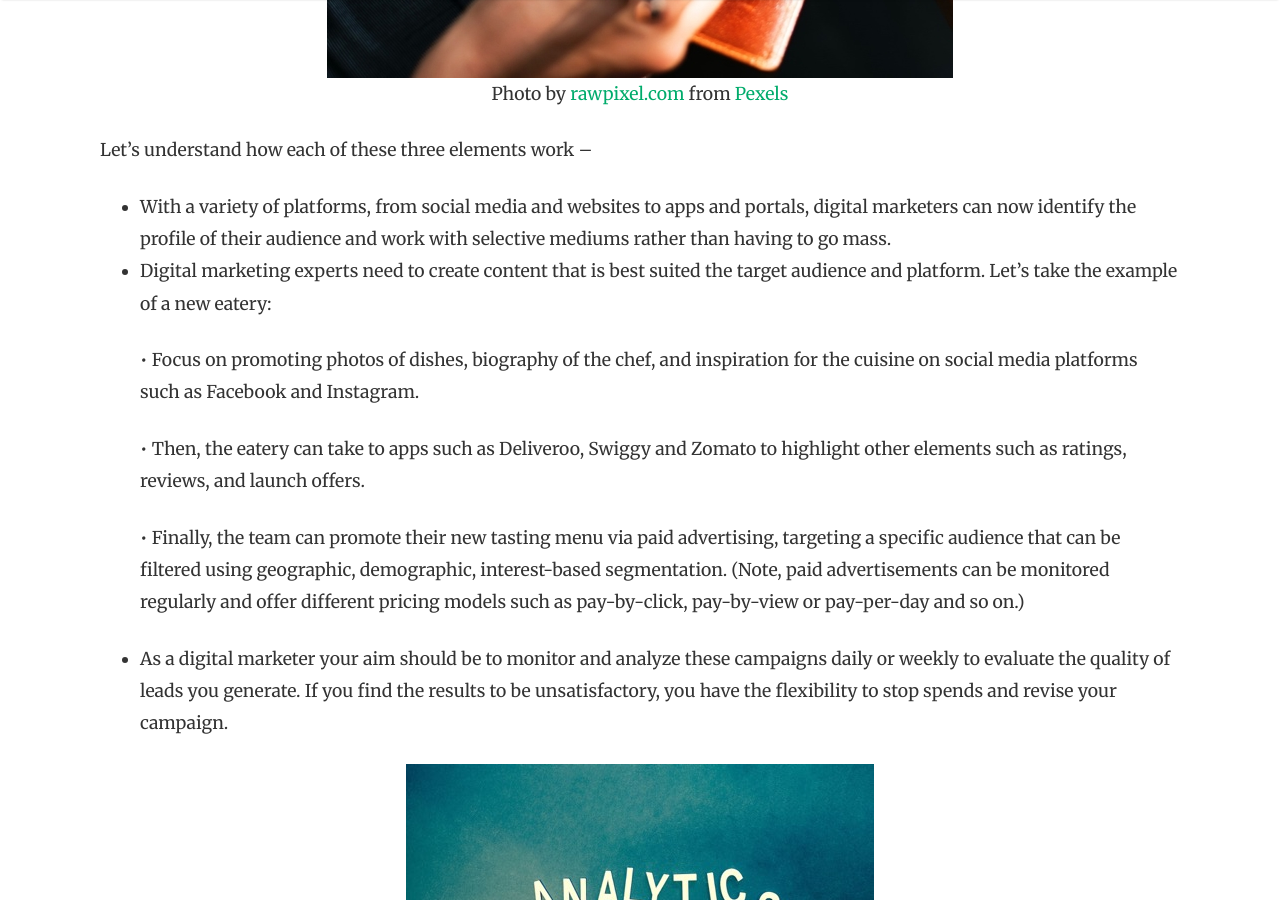
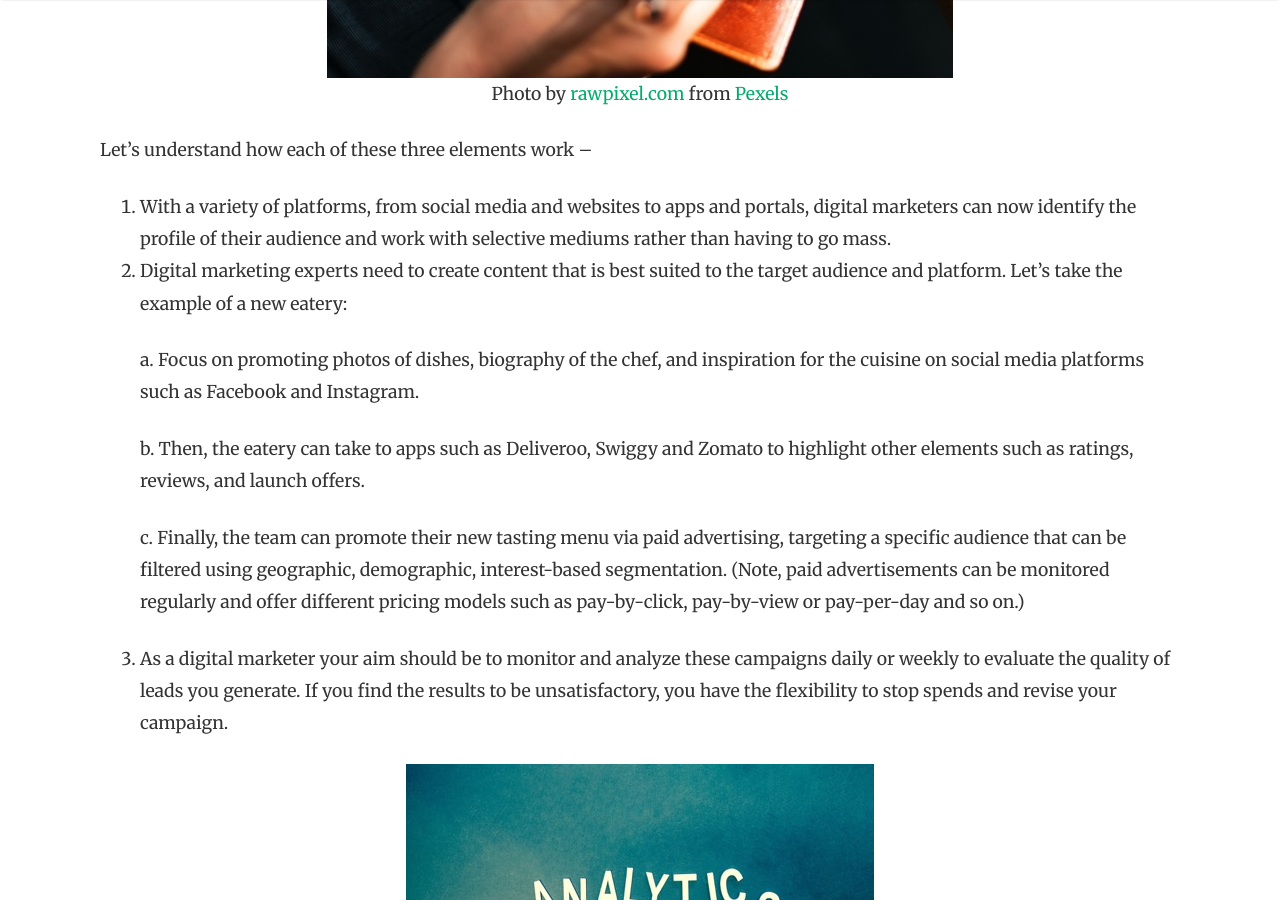
Before and after one commit to lore-blog/lore-blog.github.io, a Jekyll site: the page built from _posts/2019-10-11-digital-marketing2.md, in a window 1280 px wide and 900 px high, scrolled down 5645 px. Built offline with Jekyll 4.4.1, drawn with Linux system fonts in a browser that asks for light colours; nearby versions of some CDN libraries; some of the changed lines change nothing that is shown; some of the changed text lies outside the part shown.

```diff
--- a/_posts/2019-10-11-digital-marketing2.md
+++ b/_posts/2019-10-11-digital-marketing2.md
@@ -6,7 +6,7 @@
 type: blog
 ---
 
-In [part I](https://blog.lore.online/2019/10/04/digital-marketing.html) of this article, we mentioned the perks of digital over traditional marketing. We also talked about how marketing any business across online platforms goes beyond just leveraging Instagram and Snapchat. As we dive deeper, we will touch on understanding the consumer funnel, assessing social media marketing options and catering to the right target audience. By the end of this article, you will have perspective to guide you through the unpredictable currents of the vast digital ocean and better understand if digital marketing is a field you want to explore even further.
+In [part I](https://blog.lore.online/2019/10/04/digital-marketing.html){:target="\_blank"} of this article, we mentioned the perks of digital over traditional marketing. We also talked about how marketing any business across online platforms goes beyond just leveraging Instagram and Snapchat. As we dive deeper, we will touch on understanding the consumer funnel, assessing social media marketing options and catering to the right target audience. By the end of this article, you will have perspective to guide you through the unpredictable currents of the vast digital ocean and better understand if digital marketing is a field you want to explore even further.
 
 **Understanding the consumer funnel**
 
@@ -14,7 +14,7 @@
 
 ![digital-marketing-2](/assets/images/articles/dm2-image1.jpg){:class="img-center"}
 
-That is, you need to drive **awareness** with consistent posting on a medium such as Instagram, Facebook, and Twitter. Then, generate **interest** for your product with paid advertisements placed on the right platforms and showcased to the right audience (e.g., consumer products on e-commerce websites and hotels on travel booking websites). Create communication that can address the reason for purchase and build a **connect** with the viewer (e.g., convince the client why they need your insurance for a newly purchased car) so that they can confidently move forward. Lastly, drive action by incentivizing the potential customer – offer direct call to **action** options such as ‘Book Now’, directions to shopping card, or even spot deals, discounts and offers that can accelerate decision making.
+That is, you need to drive **awareness** with consistent posting on a medium such as Instagram, Facebook, and Twitter. Then, generate **interest** for your product with paid advertisements placed on the right platforms and showcased to the right audience (e.g., consumer products on e-commerce websites and hotels on travel booking websites). Create communication that can address the reason for purchase and build a **connect** with the viewer (e.g., convince the client why they need your insurance for a newly purchased car) so that they can confidently move forward. Lastly, drive  **action** by incentivizing the potential customer – offer direct call to action options such as ‘Book Now’, directions to shopping cart, or even spot deals, discounts and offers that can accelerate decision making.
 
 ![digital-marketing-2](/assets/images/articles/dm2-image2.jpg){:class="img-center"}
 <span>Photo by [kaboompics.com](https://www.pexels.com/@kaboompics?utm_content=attributionCopyText&utm_medium=referral&utm_source=pexels){:target="\_blank"} from [Pexels](https://www.pexels.com){:target="\_blank"}</span>{:class="text-center d-block"}
@@ -23,17 +23,17 @@
 
 While investing your energies behind getting the right kind of pictures and videos is important, what you need to learn, and master, is the art of analyzing your efforts. Let’s understand how to best assess social media marketing (SMM).
 When working for a company, open an Instagram or Facebook ‘business’ page that gives you access to a multitude of analytical tools. Study these tools on a regular, consistent basis to understand the following:
-- How many ‘followers’ are engaging with your content via likes, comments and shares.
-- The time of the day your content gets the most engagement. For example, news material is typically consumed from 8am to 11am while fashion content is often consumed from 5pm to 9pm.
-- The days of the week that result in more activity for your company’s marketing activities. Offer consumer-centric content such as contests and giveaways on those days.
+1. How many ‘followers’ are engaging with your content via likes, comments and shares.
+2. The time of the day your content gets the most engagement. For example, news material is typically consumed from 8am to 11am while fashion content is often consumed from 5pm to 9pm.
+3. The days of the week that result in more activity for your company’s marketing activities. Offer consumer-centric content such as contests and giveaways on those days.
 
 ![digital-marketing-2](/assets/images/articles/dm2-image3.jpg){:class="img-center"}
 <span>Photo by [Gerd Altmann](https://pixabay.com/users/geralt-9301){:target="\_blank"} from [Pixabay](https://pixabay.com){:target="\_blank"}</span>{:class="text-center d-block"}
 
 Another tool for digital amplification is to work with influencers who align with your brand positioning and digital strategy. Influencers are people who have direct access or connections to your target consumers – in other words, they can influence the behaviors of the very people you would like to have purchase your product or service.
-- To take full advantage of the virality and credibility associated with influencer marketing, first honestly evaluate your product offering and articulate its pros and cons.
-- Then, monitor social media, traditional media, and competitive offerings to understand how consumers interact with brands via intermediaries. For example, beauty brands have a wide variety of fashion and beauty bloggers or influencers available for collaboration to increase product awareness.
-- Finally, engage with an influencer by him or her offering product demo’s and identifying why their perspective aligns with your product and strategy. Be ready with budget numbers, compensation structure, metrics and so forth so that the influencer can get to work immediately.
+1. To take full advantage of the virality and credibility associated with influencer marketing, first honestly evaluate your product offering and articulate its pros and cons.
+2. Then, monitor social media, traditional media, and competitive offerings to understand how consumers interact with brands via intermediaries. For example, beauty brands have a wide variety of fashion and beauty bloggers or influencers available for collaboration to increase product awareness.
+3. Finally, engage with an influencer by him or her offering product demo’s and identifying why their perspective aligns with your product and strategy. Be ready with budget numbers, compensation structure, metrics and so forth so that the influencer can get to work immediately.
 
 Influencer marketing has gained popularity owing to the authenticity it lends to a brand or product. Today’s millennial audience is more interested in reading reviews and viewing actual images of the garment versus professionally shot images uploaded by brands. This is where connecting with influencers helps brands take the product closer to the end user.
 
@@ -59,15 +59,15 @@
 
 Let’s understand how each of these three elements work –
 
--	With a variety of platforms, from social media and websites to apps and portals, digital marketers can now identify the profile of their audience and work with selective mediums rather than having to go mass.
--	Digital marketing experts need to create content that is best suited the target audience and platform. Let’s take the example of a new eatery:
+1.	With a variety of platforms, from social media and websites to apps and portals, digital marketers can now identify the profile of their audience and work with selective mediums rather than having to go mass.
+2.	Digital marketing experts need to create content that is best suited to the target audience and platform. Let’s take the example of a new eatery:
 
-	• Focus on promoting photos of dishes, biography of the chef, and inspiration for the cuisine on social media platforms such as Facebook and Instagram.
+	a. Focus on promoting photos of dishes, biography of the chef, and inspiration for the cuisine on social media platforms such as Facebook and Instagram.
 
-	• Then, the eatery can take to apps such as Deliveroo, Swiggy and Zomato to highlight other elements such as ratings, reviews, and launch offers.
+	b. Then, the eatery can take to apps such as Deliveroo, Swiggy and Zomato to highlight other elements such as ratings, reviews, and launch offers.
 
-	• Finally, the team can promote their new tasting menu via paid advertising, targeting a specific audience that can be filtered using geographic, demographic, interest-based segmentation. (Note, paid advertisements can be monitored regularly and offer different pricing models such as pay-by-click, pay-by-view or pay-per-day and so on.)
-- As a digital marketer your aim should be to monitor and analyze these campaigns daily or weekly to evaluate the quality of leads you generate. If you find the results to be unsatisfactory, you have the flexibility to stop spends and revise your campaign.
+	c. Finally, the team can promote their new tasting menu via paid advertising, targeting a specific audience that can be filtered using geographic, demographic, interest-based segmentation. (Note, paid advertisements can be monitored regularly and offer different pricing models such as pay-by-click, pay-by-view or pay-per-day and so on.)
+3. As a digital marketer your aim should be to monitor and analyze these campaigns daily or weekly to evaluate the quality of leads you generate. If you find the results to be unsatisfactory, you have the flexibility to stop spends and revise your campaign.
 
 ![digital-marketing-2](/assets/images/articles/dm2-image6.jpg){:class="img-center"}
 <span>Photo by [Timur Saglambilek](https://www.pexels.com/@marketingtuig){:target="\_blank"} from [Pexels](https://www.pexels.com){:target="\_blank"}</span>{:class="text-center d-block"}
```
